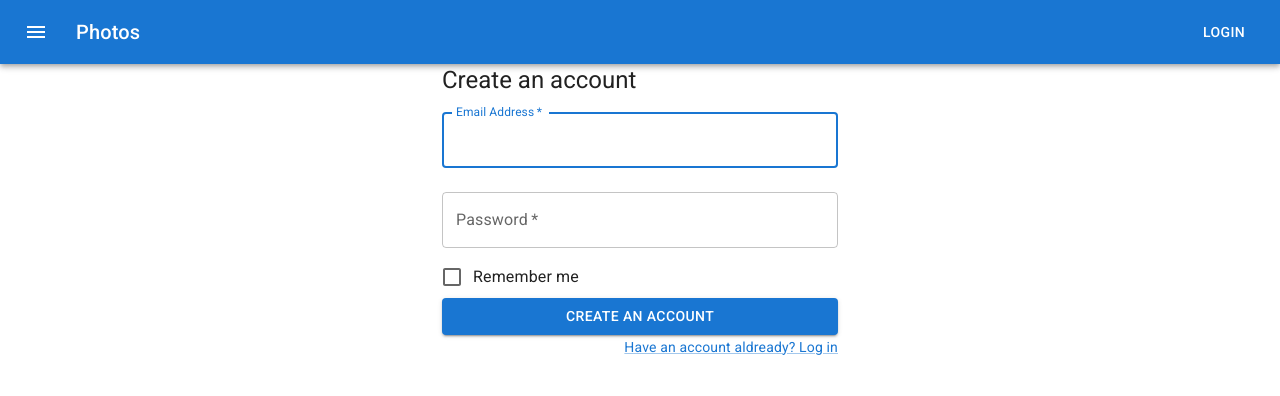
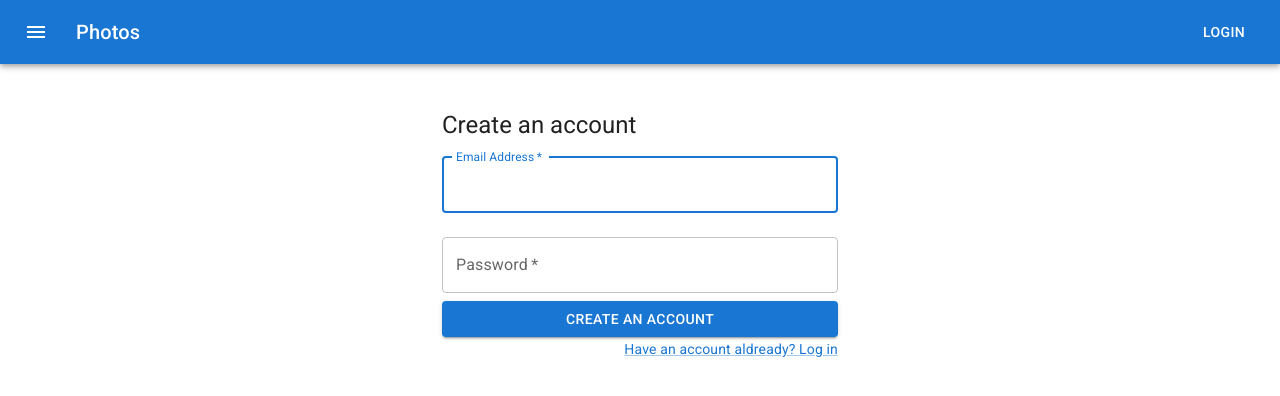
Before and after one commit to Thomas0507/Rattrapage-ASI-II, a React (Vite) app in the folder react-frontend/: page /register in a window 1280 px wide. Shown: the top 396 px of the page. Built offline with nearby package versions, Linux system fonts and the light colour scheme.

Commit message:
fix: css for full height & fix register label

```diff
--- a/react-frontend/src/App.css
+++ b/react-frontend/src/App.css
@@ -6,3 +6,11 @@ html, body, #app, #app>div {
     text-decoration: none;
     color: unset;
 }
+
+body > #root {
+    height: 100vh;
+  }
+
+.header-wrapper {
+    margin-bottom: 3.5%;
+}
--- a/react-frontend/src/pages/Header.jsx
+++ b/react-frontend/src/pages/Header.jsx
@@ -31,6 +31,7 @@ function Header (props) {
     };
 
     return (
+      <div className='header-wrapper'>
       <Box sx={{ flexGrow: 1 }}>
         <AppBar position="static">
           <Toolbar>
@@ -84,6 +85,7 @@ function Header (props) {
           </Toolbar>
         </AppBar>
       </Box>
+    </div>
     );
 };
 
--- a/react-frontend/src/pages/auth/Register.jsx
+++ b/react-frontend/src/pages/auth/Register.jsx
@@ -42,10 +42,6 @@ function Register () {
             id="password"
             autoComplete="current-password"
           />
-          <FormControlLabel
-            control={<Checkbox value="remember" color="primary" />}
-            label="Remember me"
-          />
           <Button
             type="submit"
             fullWidth
```
Lines whose indentation alone changed are shown as unchanged.
